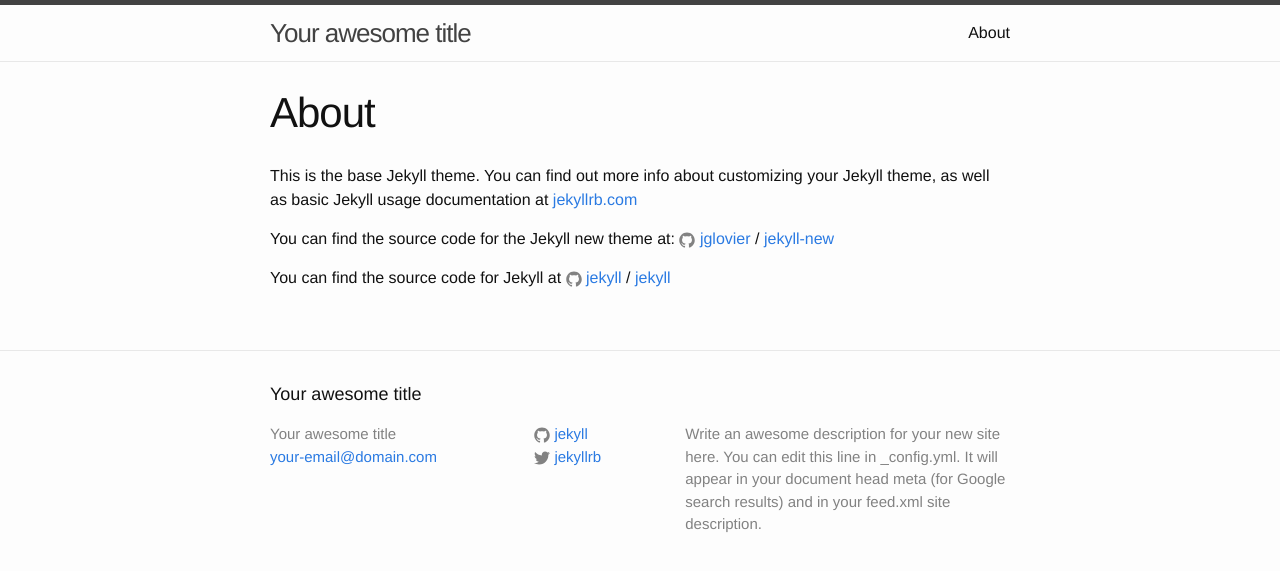
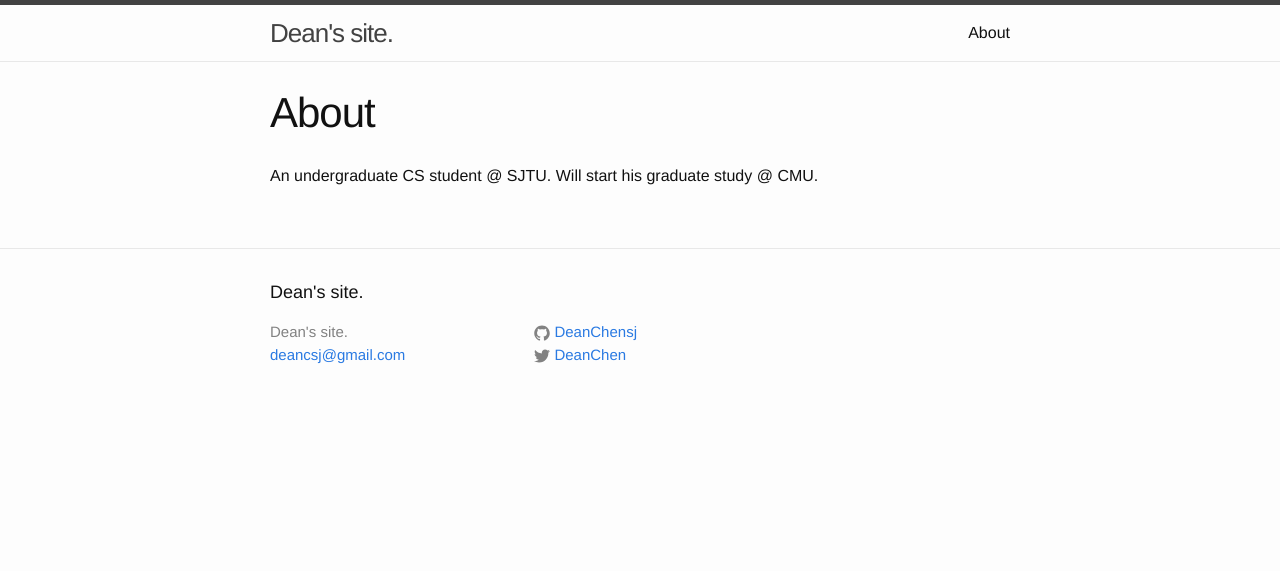
Before and after one commit to DeanChensj/DeanChensj.github.io, a Jekyll site: the page built from about.md, in a window 1280 px wide. Shown: the top 571 px of the page. Built offline with Jekyll 4.4.1, drawn with Linux system fonts in a browser that asks for light colours.

```diff
--- a/_config.yml
+++ b/_config.yml
@@ -6,16 +6,14 @@
 # 'jekyll serve'. If you change this file, please restart the server process.
 
 # Site settings
-title: Your awesome title
-email: your-email@domain.com
-description: > # this means to ignore newlines until "baseurl:"
-  Write an awesome description for your new site here. You can edit this
-  line in _config.yml. It will appear in your document head meta (for
-  Google search results) and in your feed.xml site description.
+
+title: Dean's site.
+email: deancsj@gmail.com
+description: > # It is an awesome site:).
 baseurl: "" # the subpath of your site, e.g. /blog
-url: "http://yourdomain.com" # the base hostname & protocol for your site
-twitter_username: jekyllrb
-github_username:  jekyll
+url: "http://deanchensj.github.io" # the base hostname & protocol for your site
+twitter_username: DeanChen
+github_username:  DeanChensj
 
 # Build settings
 markdown: kramdown
--- a/about.md
+++ b/about.md
@@ -4,12 +4,4 @@ title: About
 permalink: /about/
 ---
 
-This is the base Jekyll theme. You can find out more info about customizing your Jekyll theme, as well as basic Jekyll usage documentation at [jekyllrb.com](http://jekyllrb.com/)
-
-You can find the source code for the Jekyll new theme at:
-{% include icon-github.html username="jglovier" %} /
-[jekyll-new](https://github.com/jglovier/jekyll-new)
-
-You can find the source code for Jekyll at
-{% include icon-github.html username="jekyll" %} /
-[jekyll](https://github.com/jekyll/jekyll)
+An undergraduate CS student @ SJTU. Will start his graduate study @ CMU.
```
Also changed, not shown: _posts/2016-03-30-hello-world.markdown (added, +14 -0 lines).
